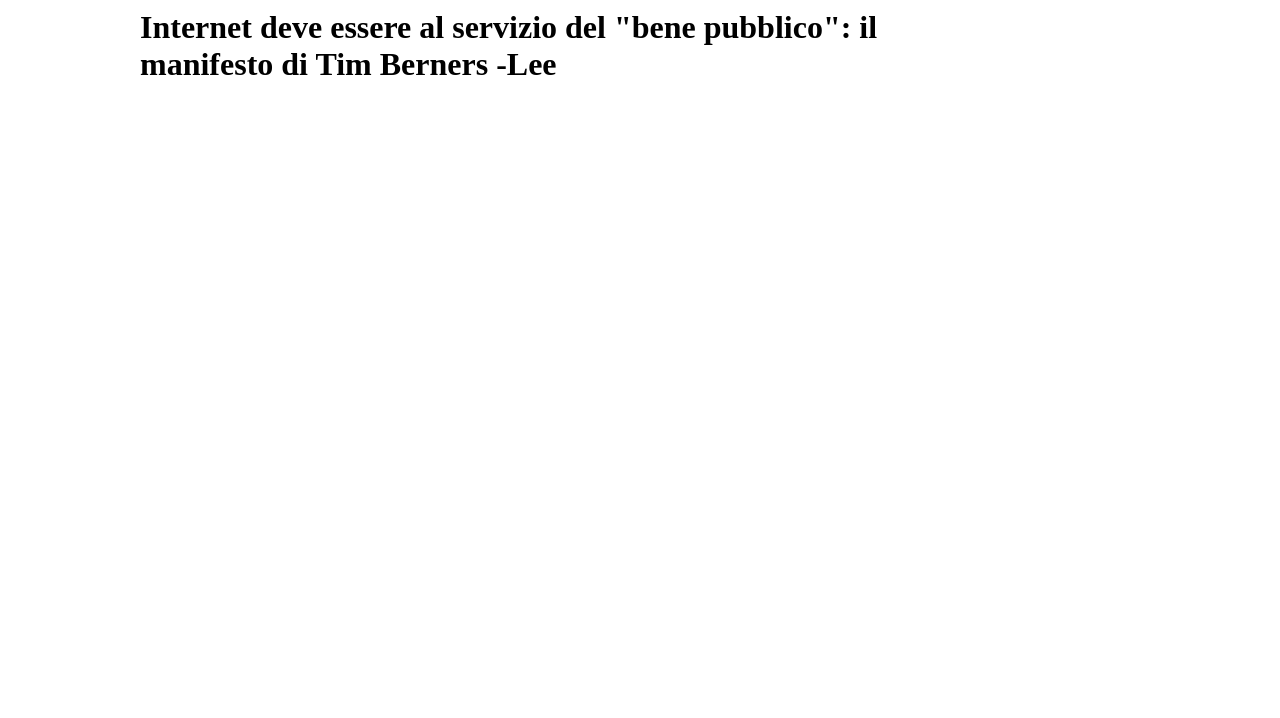
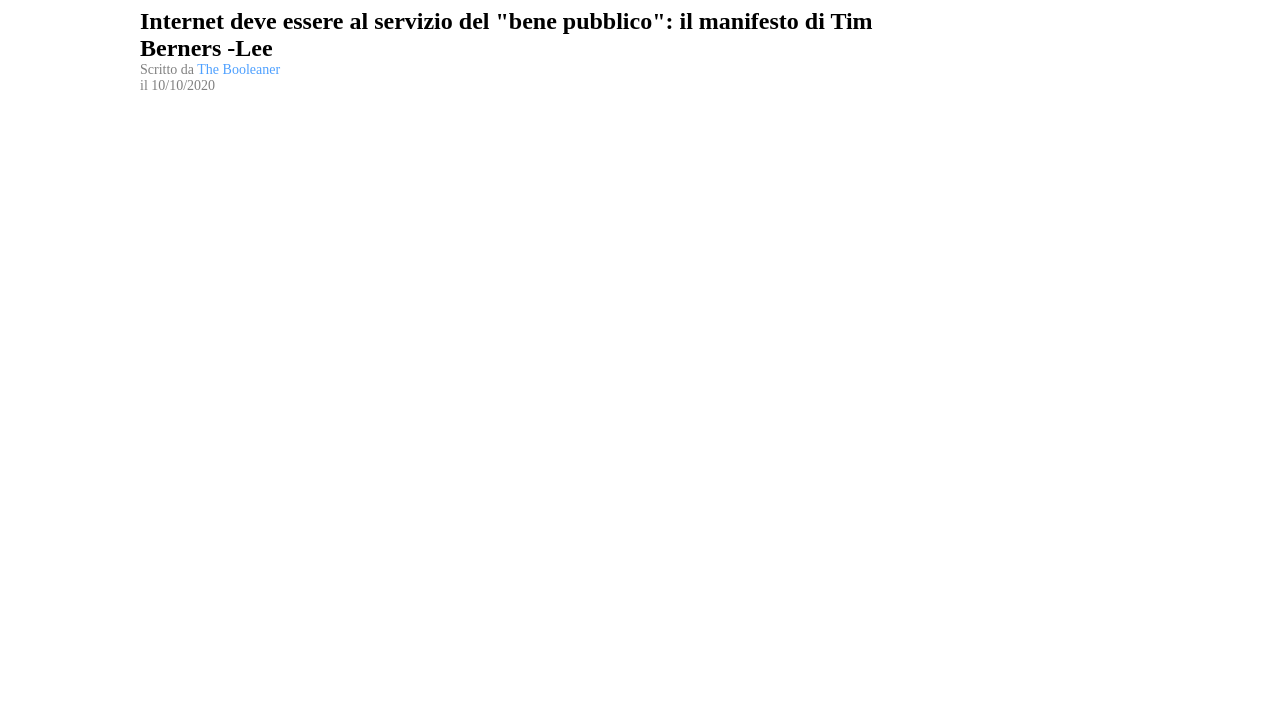
Before and after one commit to parix1999/html-css-booleaner, a plain HTML site: page index.html in a window 1280 px wide. Shown: the part 82-800 px from the top of the page. Drawn offline with Linux system fonts and the light colour scheme.

Commit message:
booleaner-work-3.0

```diff
--- a/css/style.css
+++ b/css/style.css
@@ -12,4 +12,12 @@
 }
 h1{
     width:80%;
+    margin-bottom: 0px;
 }
+.tittle>div{
+    font-size: 14px;
+    color:gray;
+}
+#subtittle{
+    color:#4ea0ff ;
+}
--- a/index.html
+++ b/index.html
@@ -10,14 +10,24 @@
 <body>
     <!-- inizio pagina con intestazione logo con il suo background image -->
     <header>
+        <!-- sezione dell'intestazione con logo e sfondo  -->
+        <section>
             <div class="sfondo">
                 <div class="margine">
                     <img src="./img/logo.svg" alt="Logo booleaner">
                 </div>
             </div>
+        </section>
+        <!-- sezione intestazione con il titolo e sottotitolo  -->
+        <section>
             <div class="margine tittle">
                 <h1>Internet deve essere al servizio del "bene pubblico": il manifesto di Tim Berners -Lee</h1>
+                <div>Scritto da <span id="subtittle">The Booleaner</span> <br> il 10/10/2020</div>
             </div>
+        </section>
     </header>
+    <main>
+
+    </main>
 </body>
 </html>
```
Lines whose indentation alone changed are shown as unchanged.
